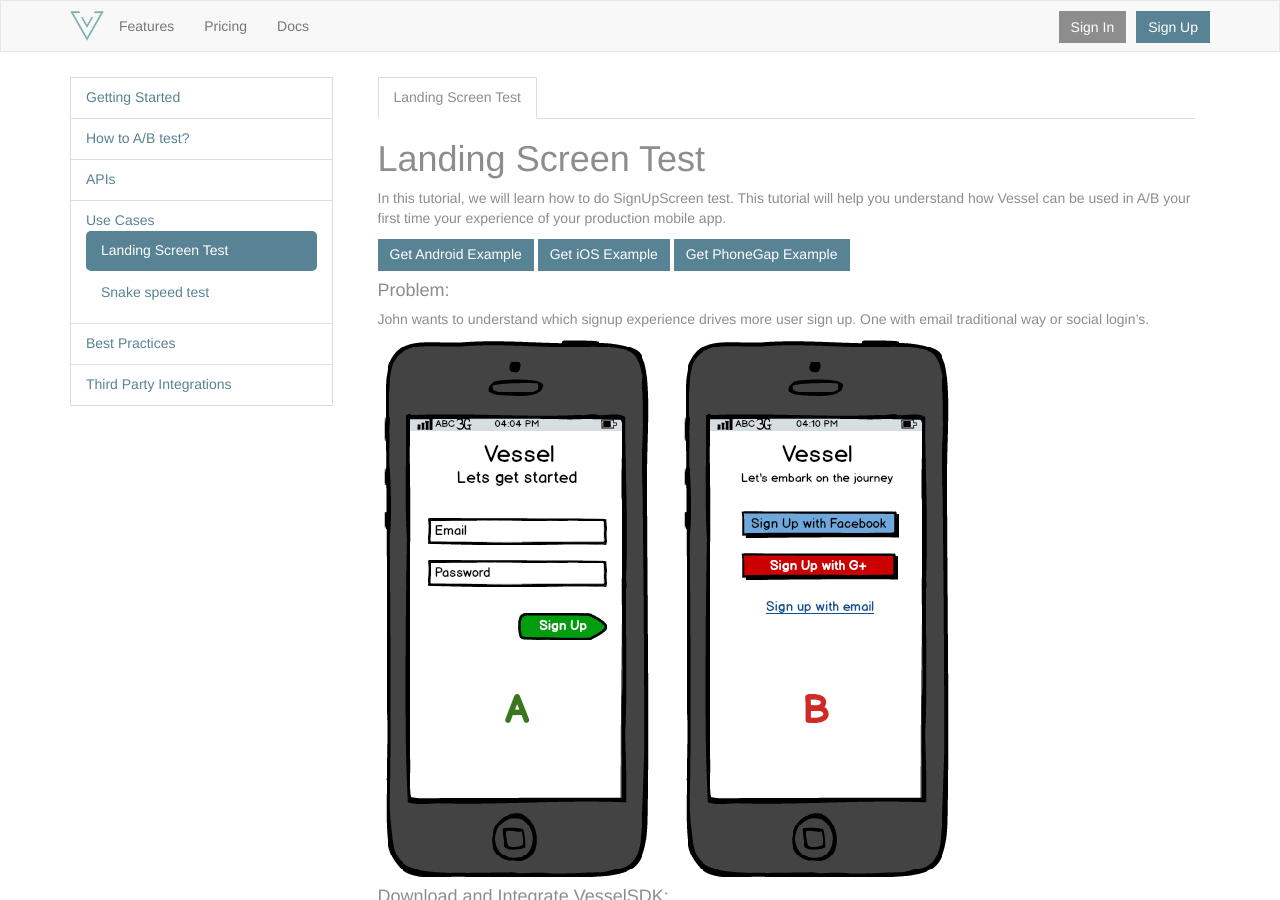
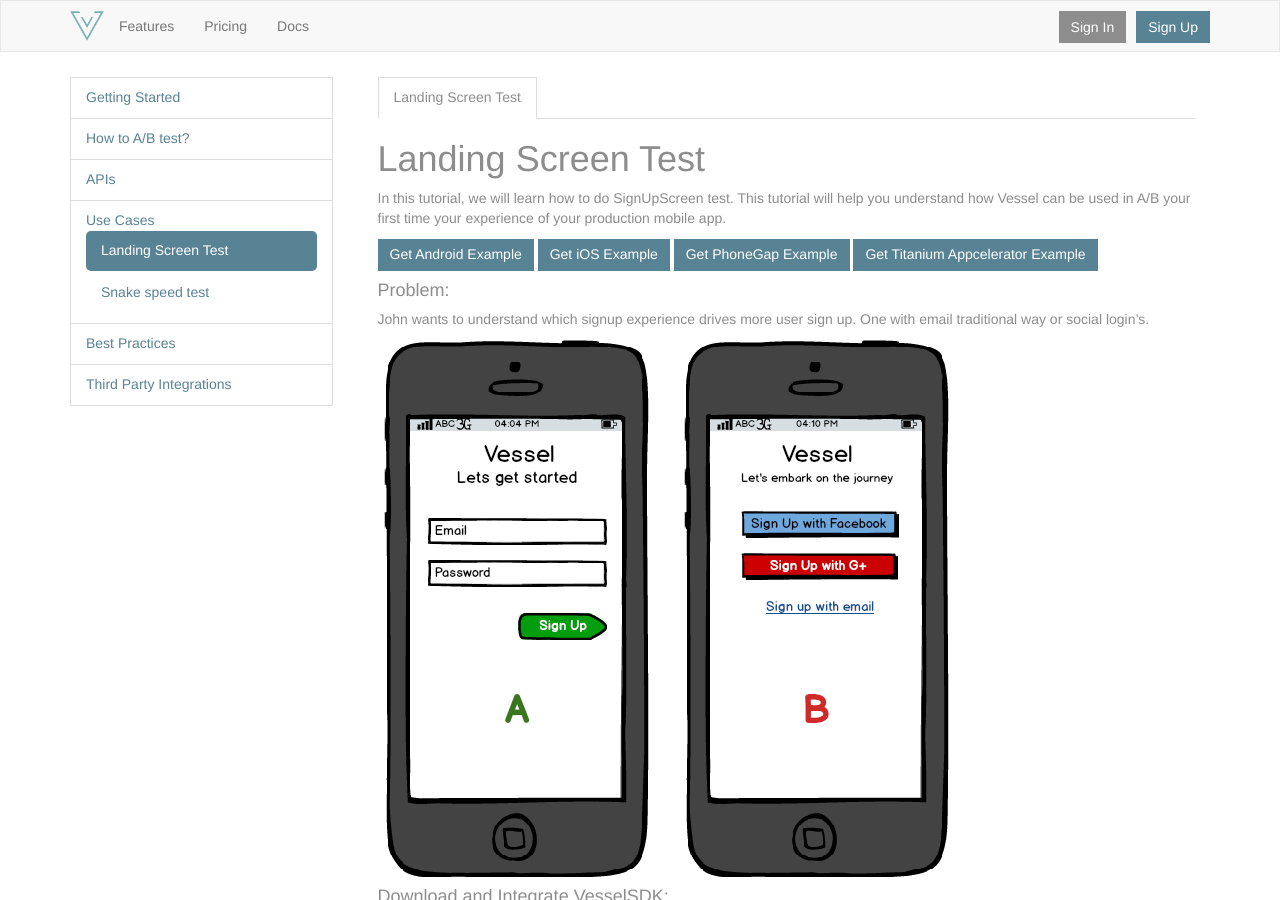
Before and after one commit to vesselio/resources, a Jekyll site: the page built from _posts/2013-09-22-landing-screen-test.html, in a window 1280 px wide and 900 px high. Built offline with Jekyll 4.4.1, drawn with Linux system fonts in a browser that asks for light colours.

Commit message:
Added titanium appcelerator github link

```diff
--- a/_posts/2013-09-22-landing-screen-test.html
+++ b/_posts/2013-09-22-landing-screen-test.html
@@ -17,6 +17,7 @@
         <a href="https://github.com/vesselio/Android-LandingAB" class="btn btn-primary">Get Android Example</a>
           <a href="https://github.com/vesselio/iOS-LandingAB" class="btn btn-primary">Get iOS Example</a>
          <a href="https://github.com/vesselio/PhoneGap-LandingAB" class="btn btn-primary">Get PhoneGap Example</a>
+         <a href="https://github.com/vesselio/titanium-landingscreen" class="btn btn-primary">Get Titanium Appcelerator Example</a>
         <h4>Problem:</h4>
         <p>John wants to understand which signup experience drives more user sign up. One with email traditional way or social login’s.</p>
         <p><img src='{{ site.baseurl }}img/landing_screen/image01.png' /></p>
```
